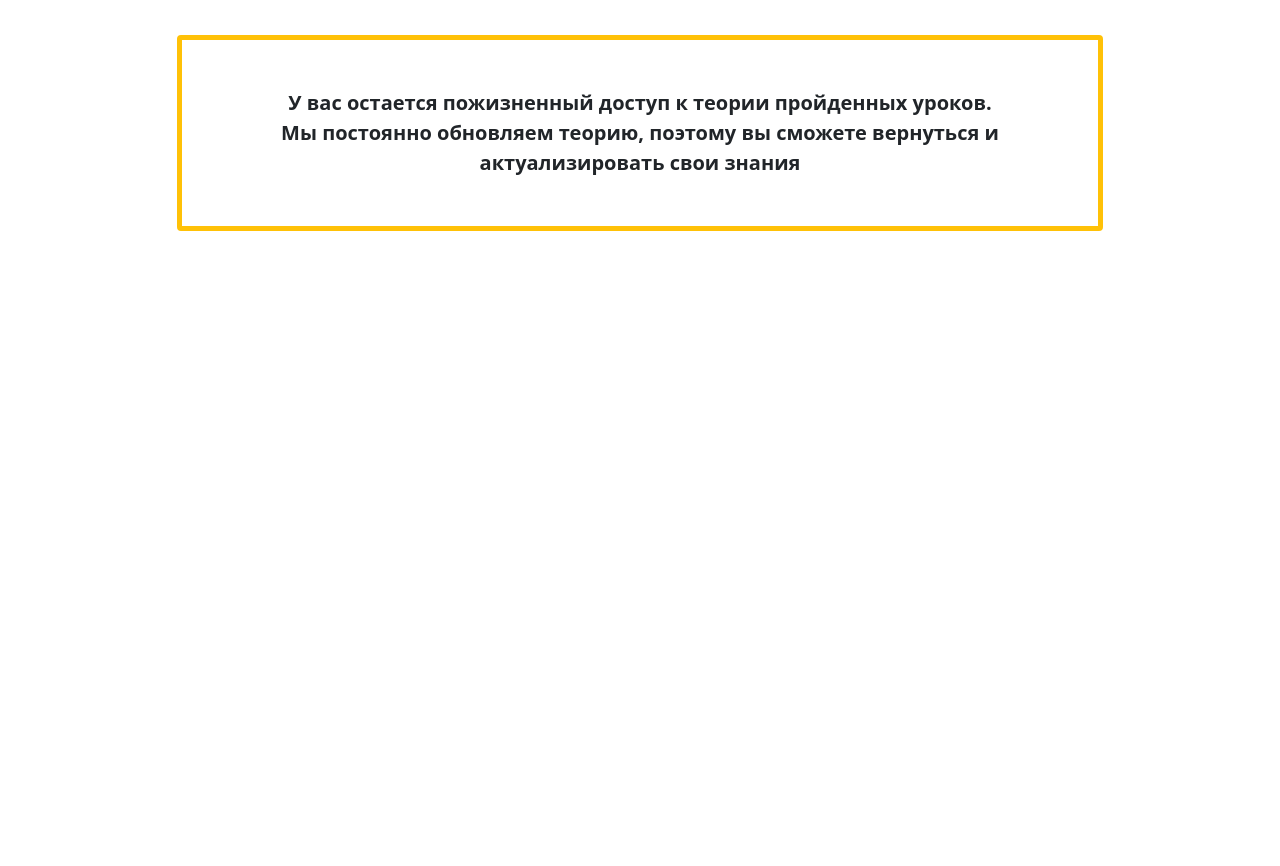
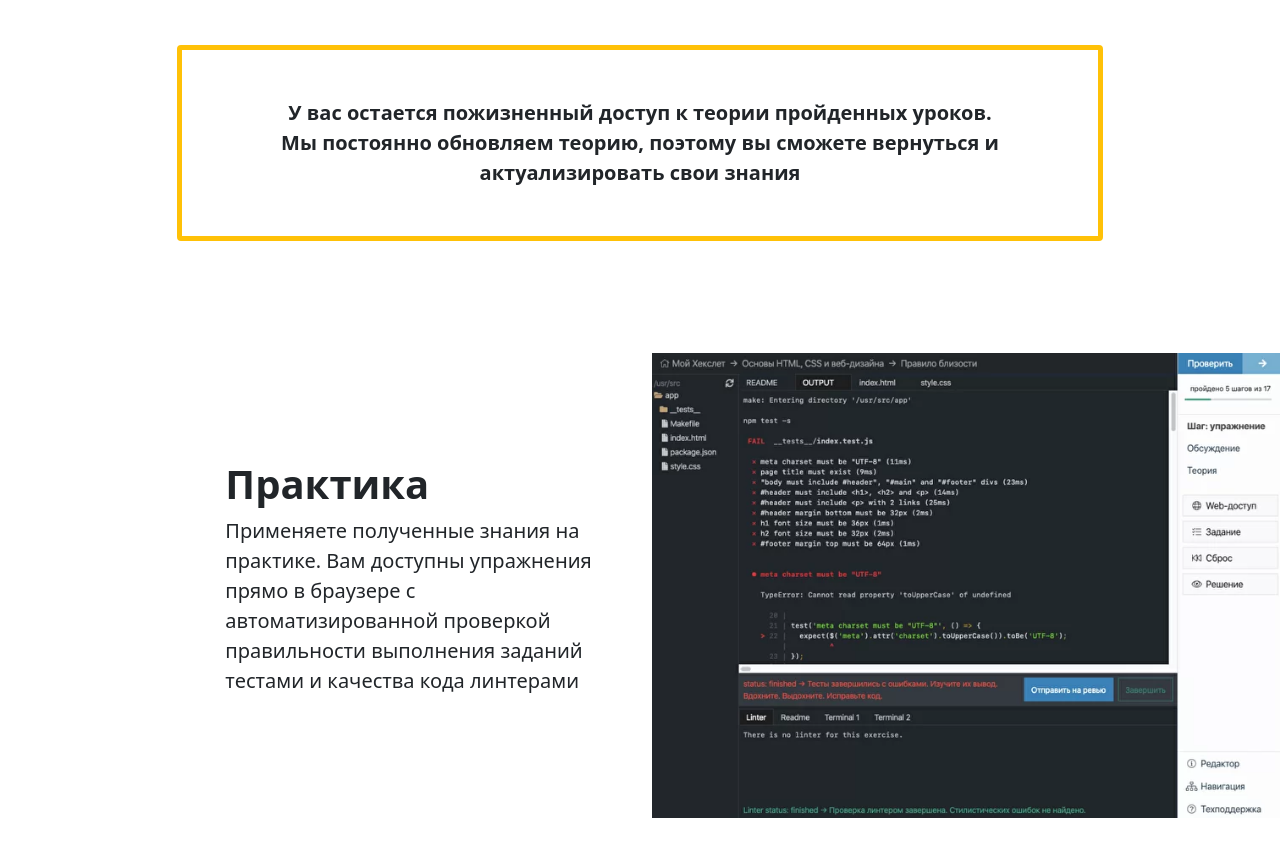
Before and after one commit to Chivirda/hexlet, a website: page src/index.pug in a window 1280 px wide. Shown: the part 3337-4203 px from the top of the page. Before the commit the page ends 3616 px from the top, so only its background shows below. Drawn offline with nearby package versions, Linux system fonts and the light colour scheme; files that its build step writes are made by us from their sources; files whose address does not match are found by name.

Commit message:
feat: добавил блок "Практика"

```diff
--- a/src/index.pug
+++ b/src/index.pug
@@ -159,7 +159,7 @@ html(lang="en")
                         h3.fs-1.fw-bolder Теория
                         p.fs-5 Короткие уроки в текстовом формате помогают освоить сложную информацию, а не просто прослушать лекцию
                         p.fs-5 Интерактивный тест после каждого урока нужен, чтобы проверить себя и закрепить изученное
-                .col-sm-12.col-lg-6
+                .col-sm-12.col-lg-6.pe-lg-0
                     img(src="images/theory.webp", alt="theory" class="img-fluid")
 
         .container.mb-5
@@ -169,3 +169,12 @@ html(lang="en")
                         .card-body.d-flex.flex-column.justify-content-center.fw-bolder.fs-5.p-5
                             span.card-text.text-center У вас остается пожизненный доступ к теории пройденных уроков.
                             span.card-text.text-center Мы постоянно обновляем теорию, поэтому вы сможете вернуться и актуализировать свои знания
+
+        .comtainer-fluid.pt-3
+            .row.me-0.ms-0.mt-5.pb-5.justify-content-end.overflow-hidden
+                .col-sm-12.col-lg-4.d-flex.align-items-center
+                    .col
+                        h3.fs-1.fw-bolder Практика
+                        p.fs-5 Применяете полученные знания на практике. Вам доступны упражнения прямо в браузере с автоматизированной проверкой правильности выполнения заданий тестами и качества кода линтерами
+                .col-sm-12.col-lg-6.pe-lg-0
+                    img(src="images/practice.webp", alt="practice" class="img-fluid")
```
Also changed, not shown: build/index.html, src/images/practice.webp (added).
